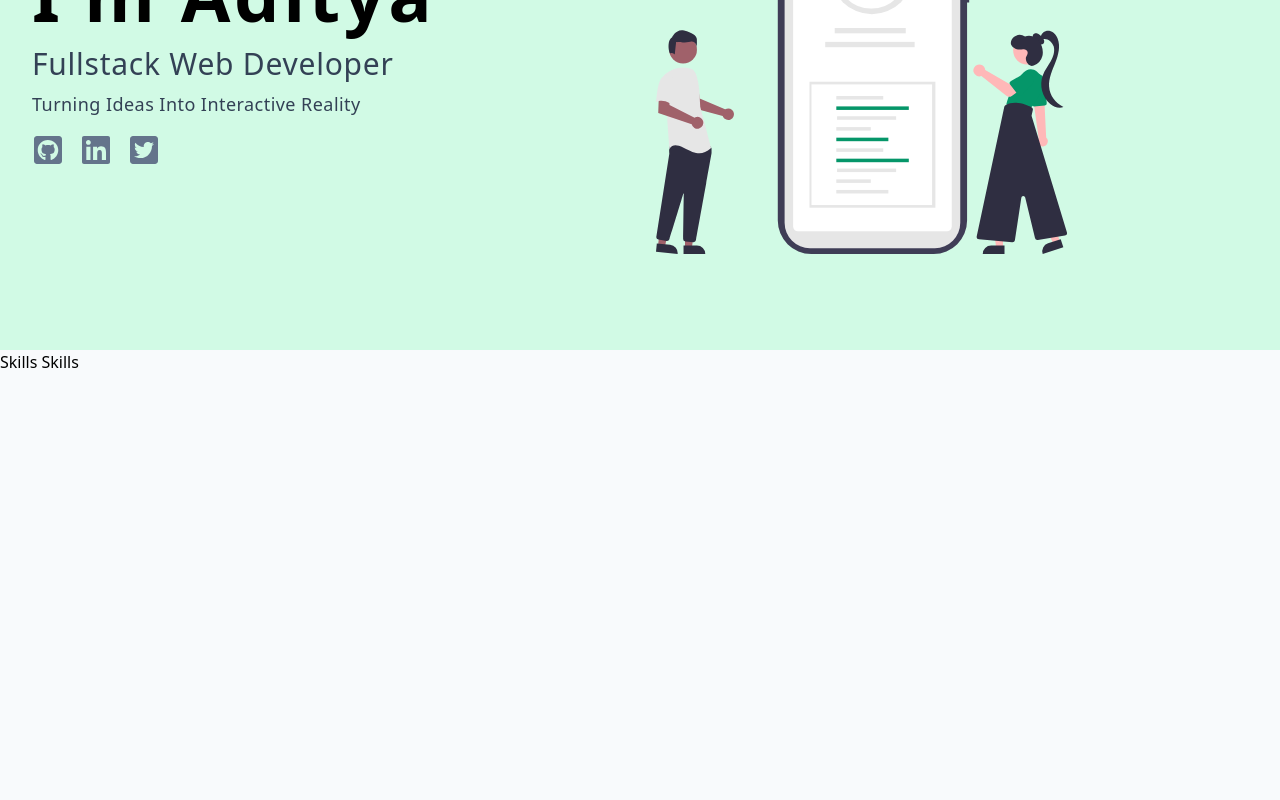
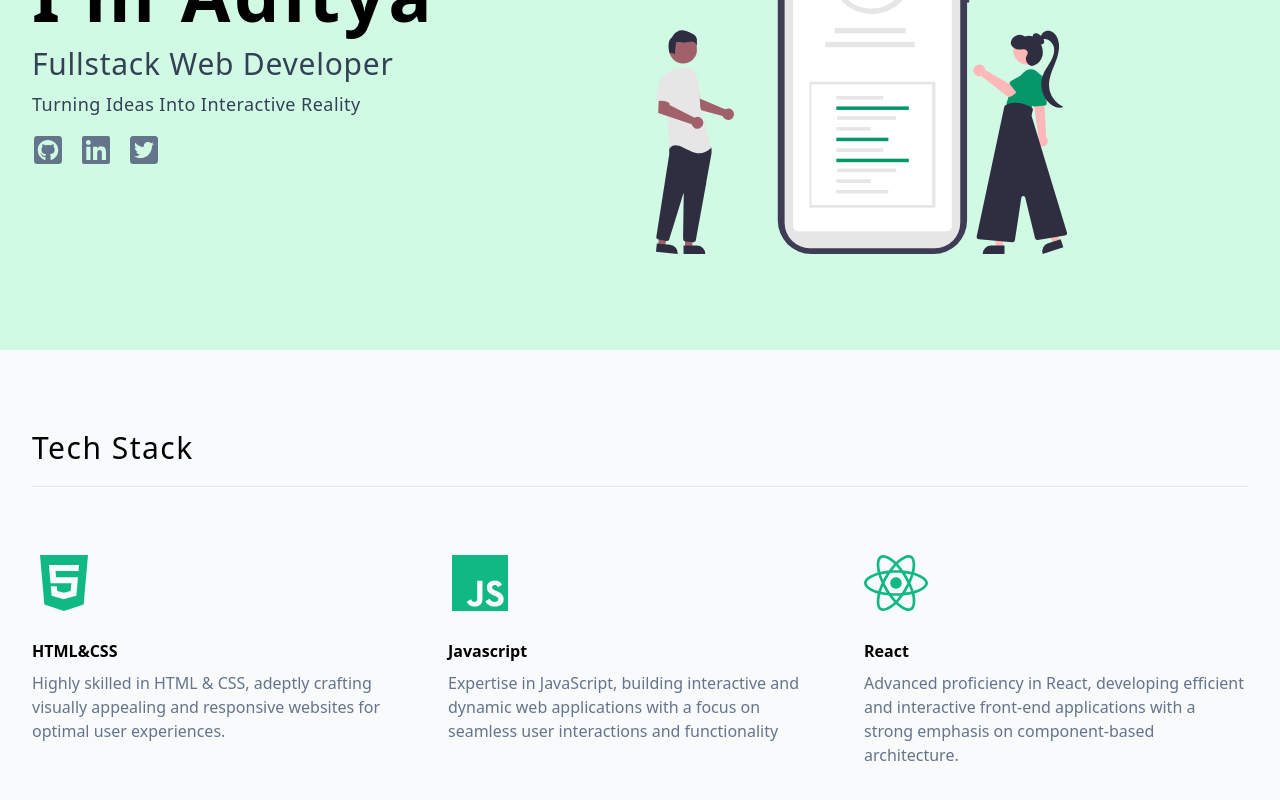
Before and after one commit to adityapatidar31/my-portfolio, a React (Vite) app: page / in a window 1280 px wide. Shown: the part 326-1126 px from the top of the page. Before the commit the page ends 800 px from the top, so only its background shows below. Built offline with nearby package versions, Linux system fonts and the light colour scheme.

Commit message:
complete the skills Component and integrates skills card and sectionTitel in it

```diff
--- a/src/components/Skills.jsx
+++ b/src/components/Skills.jsx
@@ -1,5 +1,17 @@
-function Skills() {
-  return <div>Skills Skills</div>;
-}
+import SkillsCard from "./SkillsCard";
+import { skills } from "../data";
+import SectionTitle from "./SectionTitle";
+const Skills = () => {
+  return (
+    <section className="py-20 align-element" id="skills">
+      <SectionTitle text="tech stack " />
 
+      <div className=" py-16 grid md:grid-cols-2 lg:grid-cols-3 gap-8">
+        {skills.map((skill) => {
+          return <SkillsCard key={skill.id} {...skill} />;
+        })}
+      </div>
+    </section>
+  );
+};
 export default Skills;
```
